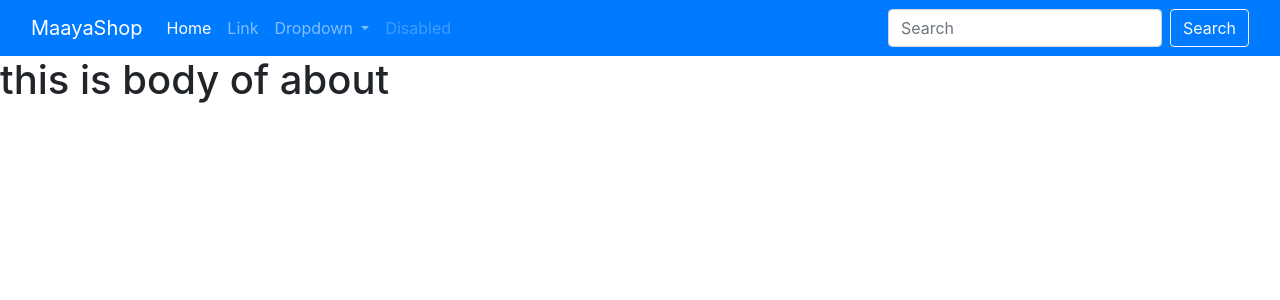
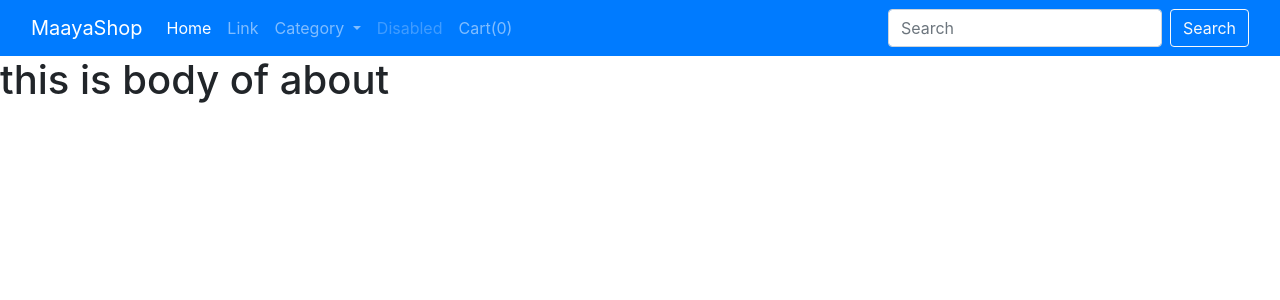
Before and after one commit to chandan8111/maayastore, a Django app: page /shop/about/ in a window 1280 px wide. Shown: the top 300 px of the page. Run offline with Django 3.2, Linux system fonts and the light colour scheme; some libraries are stand-ins or nearby versions.

Commit message:
Add Some Css and fix ui

```diff
--- a/shop/templates/shop/basic.html
+++ b/shop/templates/shop/basic.html
@@ -13,7 +13,7 @@
 
   </head>
   <body>
-<!--  navbar start-->
+    <!--navbar start-->
     <nav class="navbar navbar-expand-lg navbar-dark bg-primary">
       <div class="container-fluid">
         <a class="navbar-brand" href="#">MaayaShop</a>
@@ -30,7 +30,7 @@
             </li>
             <li class="nav-item dropdown">
               <a class="nav-link dropdown-toggle" href="#" id="navbarDropdown" role="button" data-toggle="dropdown" aria-expanded="false">
-            Dropdown
+            Category
             </a>
             <ul class="dropdown-menu" aria-labelledby="navbarDropdown">
               <li><a class="dropdown-item" href="#">Action</a></li>
@@ -41,6 +41,9 @@
             </li>
             <li class="nav-item">
               <a class="nav-link disabled" href="#" tabindex="-1" aria-disabled="true">Disabled</a>
+            </li>
+            <li class="nav-item">
+              <a class="nav-link" href="#">Cart(0)</a>
             </li>
           </ul>
           <form class="d-flex">
--- a/shop/templates/shop/index.html
+++ b/shop/templates/shop/index.html
@@ -20,6 +20,7 @@
       .carousel-control-next{
         top: auto;
         bottom: auto;
+        padding-top: 225px;
       }
       body .no-padding{
         padding-left: 0;
@@ -42,7 +43,8 @@
    {% for product, range, number_slides in allproducts %}
    <!--slide show start here-->
   <h3 class="my-4">Flash Sale On {{product.0.category}} - Recommended items</h3>
-  <div id="demo{{forloop.counter}}" class="carousel slide my-3" data-ride="carousel">
+    <div class="row">
+  <div id="demo{{forloop.counter}}" class="col carousel slide my-3" data-ride="carousel">
     <ul class="carousel-indicators">
         <li data-target="#demo{{forloop.counter}}" data-slide-to="0" class="active"></li>
         {% for i in range %}
@@ -84,6 +86,7 @@
   <a class="carousel-control-next" href="#demo{{forloop.counter}}" data-slide="next">
     <span class="carousel-control-next-icon"></span>
   </a>
+  </div>
   {% endfor %}
 </div>
 {% endblock %}
```
Also changed, not shown: db.sqlite3, media/shop/images/my_octo_3ILWiiB.png (added). Lines whose indentation alone changed are shown as unchanged.
